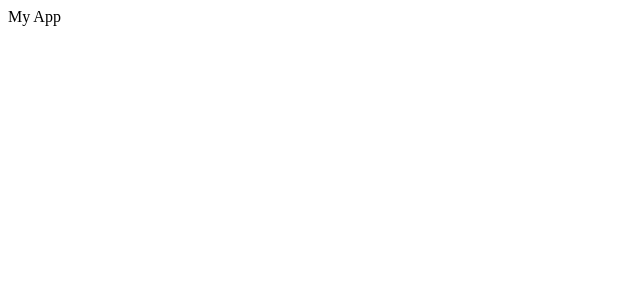
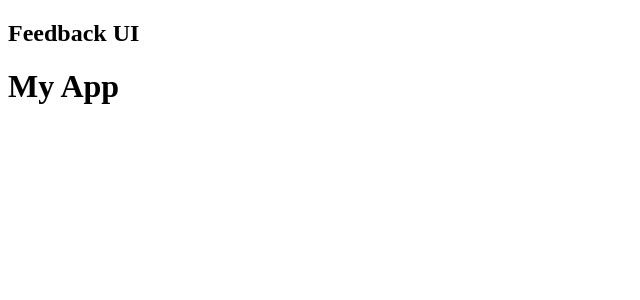
Before and after one commit to timrusin/feedback-app, a React (Create React App) app: page / in a window 1280 px wide. Shown: the top 300 px of the page, without its empty margins (0-640 px from the left). Built offline with nearby package versions, Linux system fonts and the light colour scheme.

Commit message:
learned about defaultProps used in Header.js

```diff
--- a/src/App.js
+++ b/src/App.js
@@ -1,5 +1,14 @@
+import Header from "./components/Header";
+
 function App() {
-  return <ha>My App</ha>;
+  return (
+    <>
+      <Header  />
+      <div className="container">
+        <h1>My App</h1>
+      </div>
+    </>
+  );
 }
 
 export default App
--- /dev/null
+++ b/src/components/Header.js
@@ -0,0 +1,13 @@
+const Header = ( {text} ) => {
+  return (
+    <header>
+      <h2>{text}</h2>
+    </header>
+  );
+}
+
+Header.defaultProps = {
+  text: 'Feedback UI',
+}
+
+export default Header
```
